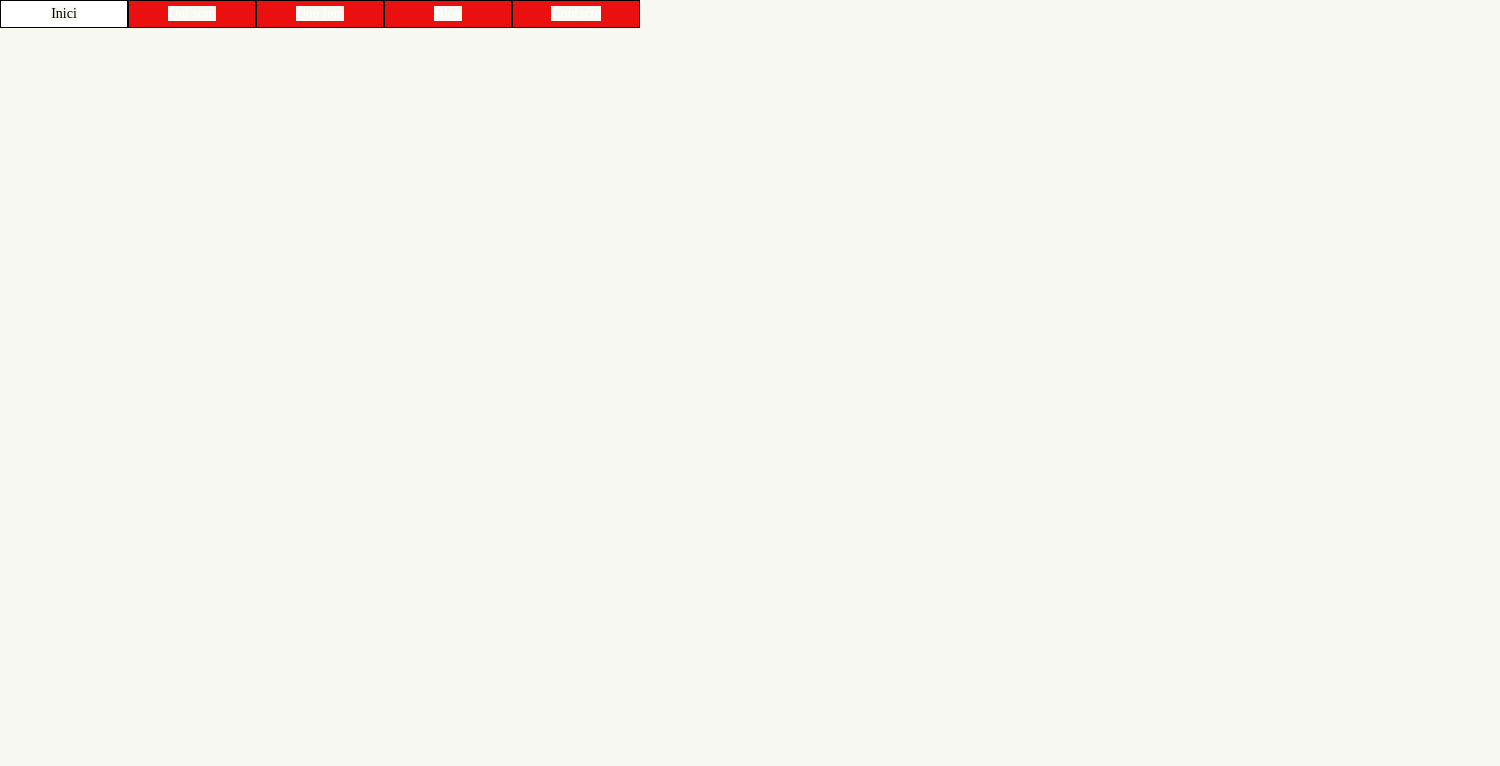
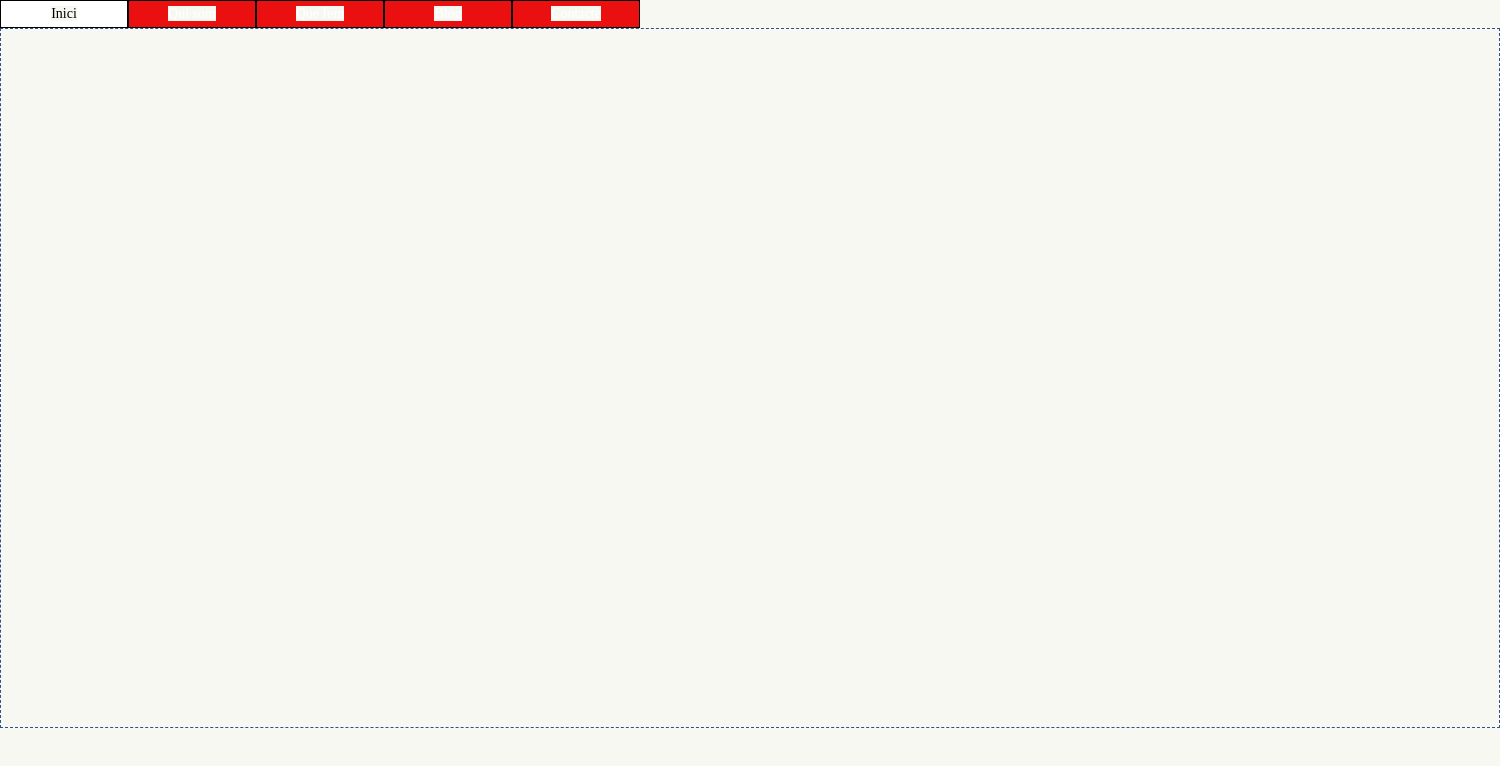
Before and after one commit to mroca354/exercici4portadawebsite, a plain HTML site: page index.html in a window 1280 px wide. Shown: the whole page, 1500 px wide, since content can reach past the window. Drawn offline with Linux system fonts and the light colour scheme; files that its build step writes are made by us from their sources.

Commit message:
contenidor

```diff
--- a/index.html
+++ b/index.html
@@ -15,6 +15,8 @@
         <li><a href="#">Blog</a></li>
         <li><a href="#">Contacte</a></li>
     </ul></nav>
+    <div class="contenidor">
 
+	</div>
   </body>
 </html>
```
